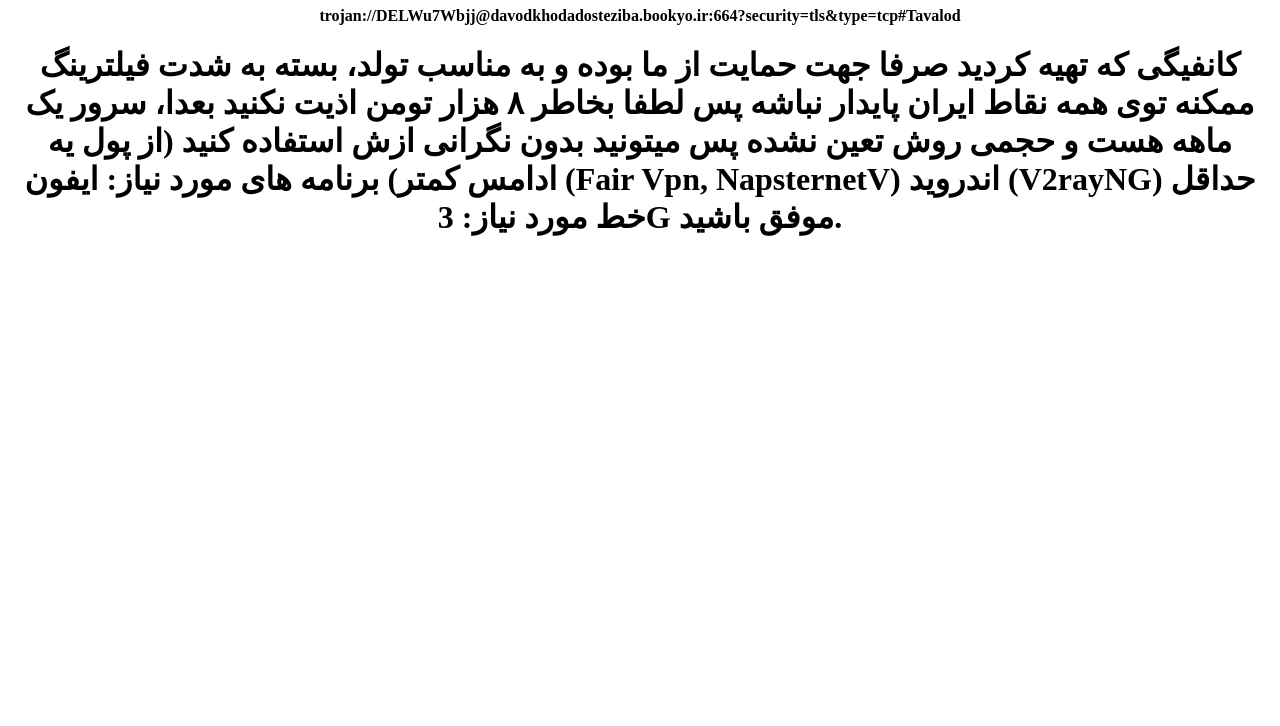
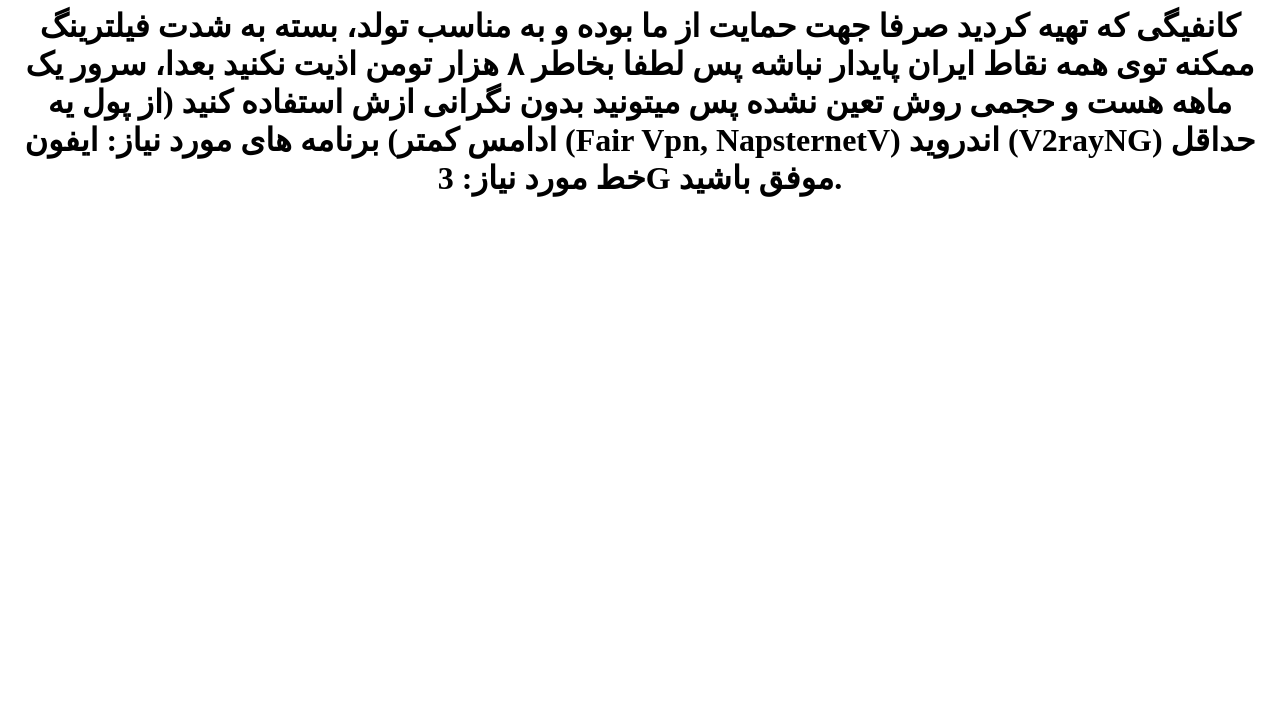
Before and after one commit to razyar/weepeen.github.io, a plain HTML site: page index.html in a window 1280 px wide. Shown: the part 74-800 px from the top of the page. Drawn offline with Linux system fonts and the light colour scheme.

Commit message:
Update index.html

```diff
--- a/index.html
+++ b/index.html
@@ -8,7 +8,7 @@
 </head>
 <body>
     <center><h1>کانفیگ شما:</h1></center>
-    <center><h4>trojan://DELWu7Wbjj@davodkhodadosteziba.bookyo.ir:664?security=tls&type=tcp#Tavalod</h4></center>
+    <center><h4></h4></center>
     <center><h1>کانفیگی که تهیه کردید صرفا جهت حمایت از ما بوده و به مناسب تولد، بسته به شدت فیلترینگ ممکنه توی همه نقاط ایران پایدار نباشه پس لطفا بخاطر ۸ هزار تومن اذیت نکنید بعدا، سرور یک ماهه هست و حجمی روش تعین نشده پس میتونید بدون نگرانی ازش استفاده کنید (از پول‌ یه ادامس کمتر)
 برنامه های مورد نیاز: ایفون (Fair Vpn, NapsternetV)
 اندروید (V2rayNG)
```
